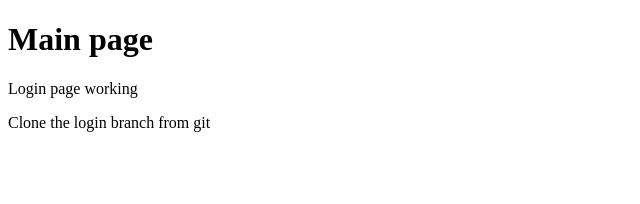
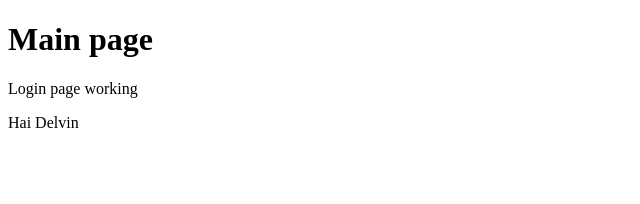
Before and after one commit to freduz/git-learning-sample, an Angular app: page / in a window 1280 px wide. Shown: the top 204 px of the page, without its empty margins (0-640 px from the left). Built offline with nearby package versions, Linux system fonts and the light colour scheme.

Commit message:
changed para

```diff
--- a/src/app/app.component.html
+++ b/src/app/app.component.html
@@ -1,3 +1,3 @@
 <h1>Main page</h1>
 <p>Login page working</p>
-<p>Clone the login branch from git</p>
+<p>Hai Delvin</p>
```
